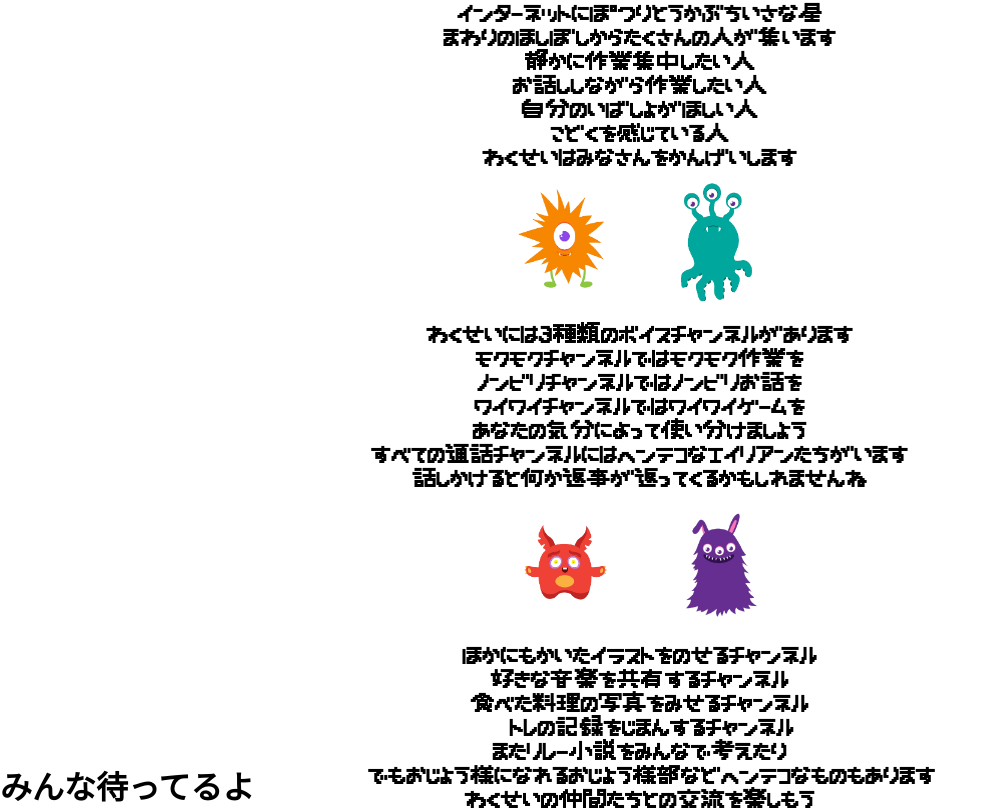
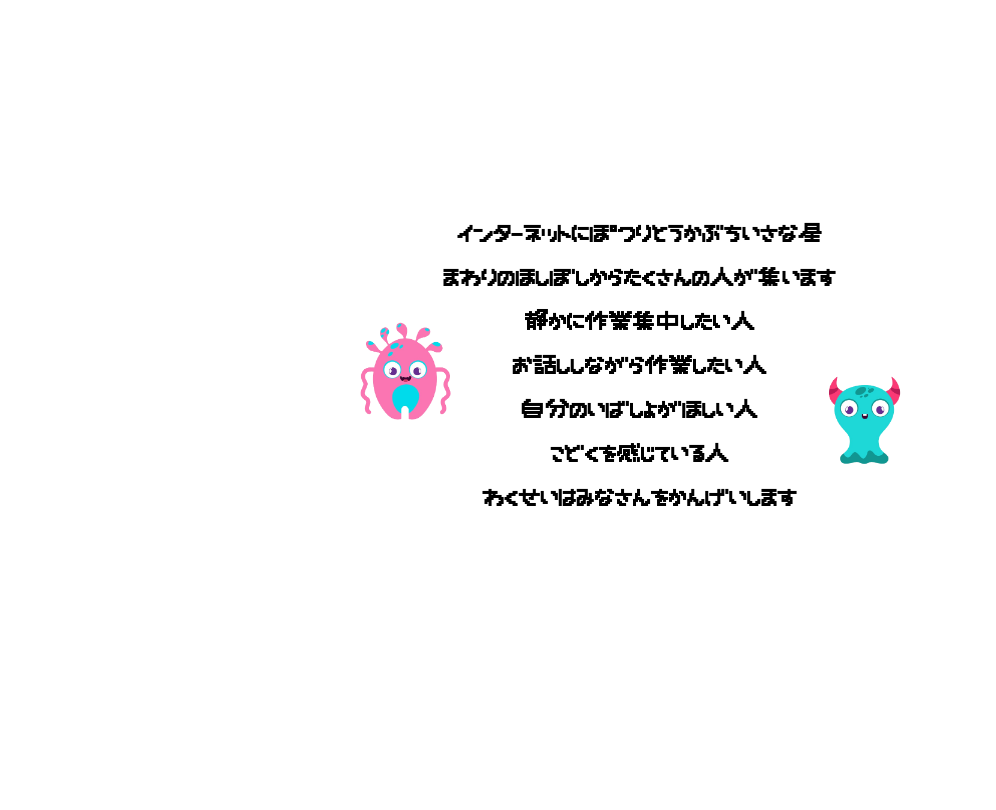
Before and after one commit to matsushimum/new-wakusei-web, a React (Create React App) app: page / in a window 1280 px wide. Shown: the part 1071-1881 px from the top of the page, without its empty margins (0-996 px from the left). Built offline with nearby package versions, Linux system fonts and the light colour scheme.

Commit message:
スクロールイベントの実験を行った

```diff
--- a/src/App.css
+++ b/src/App.css
@@ -89,52 +89,83 @@
 .homeContent1{
     font-family:"yurumoji",sans-serif;
     text-align:center;
-    top:50px;
     position:relative;
+    margin-top:250px;
 }
 
 .homeAlien1{
     position:relative;
     height:150px;
+    top:250px;
+    right:160px;
 }
 
 .homeAlien2{
     position:relative;
     height:150px;
+    top:300px;
+    left:150px;
+}
+
+.homeContent1 h2{
+    position:relative;
+    margin:20px;
 }
 
 .homeContent2{
     font-family:"yurumoji",sans-serif;
     text-align:center;
-    top:50px;
+    margin-top:250px;
     position:relative;
 }
 
 .homeAlien3{
     position:relative;
     height:150px;
+    top:240px;
+    right:170px;
 }
 
 .homeAlien4{
     position:relative;
     height:150px;
+    left:170px;
+    top:270px;
+}
+
+.homeContent2 h2{
+    margin:20px;
 }
 
 .homeContent3{
     font-family:"yurumoji",sans-serif;
     text-align:center;
-    top:50px;
+    margin-top:250px;
     position:relative;
 }
 
 .homeAlien5{
     position:relative;
     height:150px;
+    top:250px;
+    right:170px;
 }
 
 .homeAlien6{
     position:relative;
     height:150px;
+    top:180px;
+    left:170px;
+}
+
+.homeContent3 h2{
+    margin:20px;
+}
+
+.EveryOneWaiting{
+    text-align:center;
+    font-family:"yurumoji";
+    margin:500px;
 }
 
 @keyframes fade {
--- a/src/Component/Home/HomeMain.js
+++ b/src/Component/Home/HomeMain.js
@@ -1,4 +1,5 @@
 import React from "react";
+import {useState,useEffect} from 'react';
 import alien1 from "../../Image/alien1.png";
 import alien2 from "../../Image/alien2.png";
 import alien3 from "../../Image/alien3.png";
@@ -6,10 +7,35 @@ import alien4 from "../../Image/alien4.png";
 import alien5 from "../../Image/alien5.png";
 import alien6 from "../../Image/alien6.png";
 
+
+
 function HomeMain(){
+
+        const[scrollY,setScrollY] = useState(0);
+
+        const handleScroll= () =>{
+            setScrollY(window.scrollY)
+        }
+
+        useEffect(()=>{
+            window.addEventListener('scroll',handleScroll);
+        },[])
+
+        if(scrollY>=1000){
+            document.getElementById("homeContent1").classList.add("invisible");
+        }
+
+        if(scrollY>=2000){
+            document.getElementById("homeContent2").classList.add("invisible");
+        }
+
+        if(scrollY>=3000){
+            document.getElementById("homeContent3").classList.add("invisible");
+        }
+
     return(
     <>
-        <div className="homeContent1">
+        <div className="homeContent1" id="homeContent1">
             <img src={alien1} className="homeAlien1" alt="homeAlien1" />
             <img src={alien2} className="homeAlien2" alt="homeAlien2" />
             <h2>インターネットにぽつりとうかぶちいさな星</h2>
@@ -20,7 +46,7 @@ function HomeMain(){
             <h2>こどくを感じている人</h2>
             <h2>わくせいはみなさんをかんげいします</h2>
         </div>
-        <div className="homeContent2">
+        <div className="homeContent2" id="homeContent2">
             <img src={alien3} class="homeAlien3" alt="homeAlien3" />
             <img src={alien4} class="homeAlien4" alt="homeAlien4" />
             <h2>わくせいには3種類のボイスチャンネルがあります</h2>
@@ -31,7 +57,7 @@ function HomeMain(){
             <h2>すべての通話チャンネルにはヘンテコなエイリアンたちがいます</h2>
             <h2>話しかけると何か返事が返ってくるかもしれませんね</h2>
         </div>
-        <div class="homeContent3">
+        <div className="homeContent3" id="homeContent3">
             <img src={alien5} class="homeAlien5" alt="homeAlien5" />
             <img src={alien6} class="homeAlien6" alt="homeAlien6" />
             <h2>ほかにもかいたイラストをのせるチャンネル</h2>
@@ -42,7 +68,8 @@ function HomeMain(){
             <h2>誰でもおじょう様になれるおじょう様部などヘンテコなものもあります</h2>
             <h2>わくせいの仲間たちとの交流を楽しもう</h2>
         </div>
-        <h1>みんな待ってるよ</h1>
+        <h1 className="EveryOneWaiting">みんな待ってるよ</h1>
+        <button onClick="GoWakusei()">ボタン</button>
     </>
     )
 }
```
